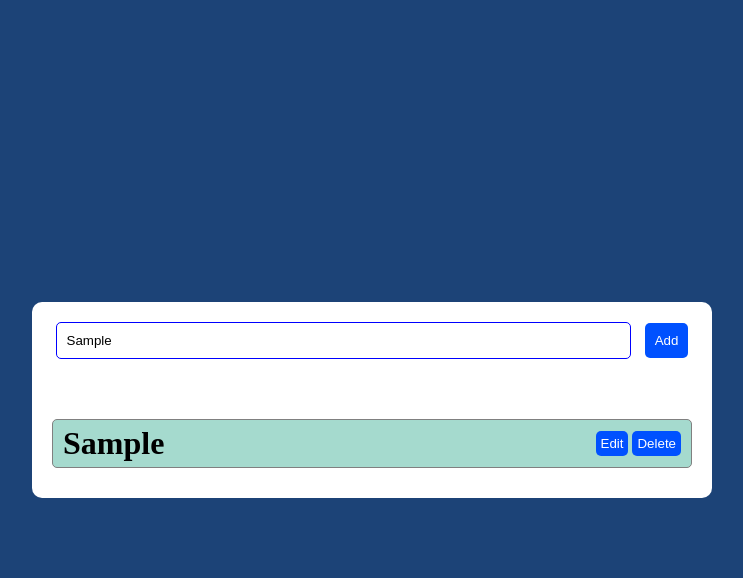
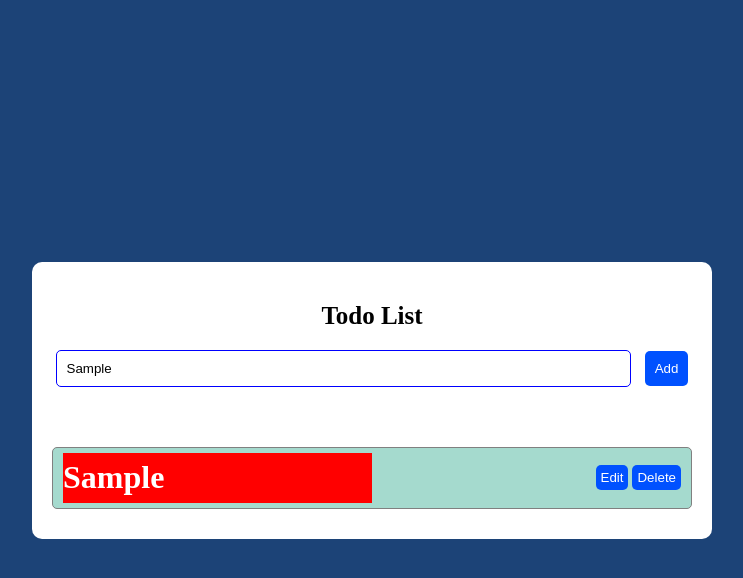
Before and after one commit to mabulous42/todo-list, a plain HTML site: page index.html in a window 1280 px wide. Both pictures are taken after typing "Sample" into the empty fields and a click on the button "Add". Shown: the whole page, without its empty margins (268-1011 px from the left). Drawn offline with Linux system fonts and the light colour scheme.

Commit message:
I added a Todo List text

```diff
--- a/index.html
+++ b/index.html
@@ -12,6 +12,9 @@
 <body>
     <div class="container">
         <div class="small-container">
+            <div class="todo-list">
+                Todo List
+            </div>
             <div>
                 <input type="text" name="" id="input">
                 <button class="add-btn" onclick="addItems()">Add</button>
--- a/script.js
+++ b/script.js
@@ -17,8 +17,8 @@ function addItems() {
             arrayTodo.push(input.value);
         arrayTodo.map((arrayElement, index) => {
             showTodo.innerHTML += `
-        <div class="dis">
-            <h1>${arrayElement}</h1>
+        <div class="display">
+            <h1 id='arrayItem'>${arrayElement}</h1>
             <div>
             <button id='delete-btn' onclick='edit(${index})'>Edit</button>
             <button id='delete-btn' onclick='del(${index})'>Delete</button>
@@ -37,7 +37,7 @@ function del(rem) {
     arrayTodo.map((sh, rem) => {
         console.log(sh, rem);
         showTodo.innerHTML += `
-        <div class="dis">
+        <div class="display">
             <h1>${sh}</h1>
             <div>
                 <button id='delete-btn' onclick='edit(${rem})'>Edit</button>
@@ -54,7 +54,7 @@ function edit(rem) {
     arrayTodo.map((sh, rem) => {
         console.log(sh, rem);
         showTodo.innerHTML += `
-        <div class="dis">
+        <div class="display">
             <h1>${sh}</h1>
             <div>
                 <button id='delete-btn' onclick='edit(${rem})'>Edit</button>
--- a/style.css
+++ b/style.css
@@ -48,15 +48,33 @@
 }
 
 
-.dis{
+.display{
     border: 1px solid grey;
-    padding: 5px;
+    padding: 5px 10px;
     margin-top: 20px;
     margin-bottom: 10px;
     background-color: rgb(165, 218, 206);
     border-radius: 5px;
-    padding: 5px 10px;
     display: flex;
     align-items: center;
     justify-content: space-between;
+    text-align: left;
+    flex-wrap: wrap;
 }
+
+#arrayItem{
+    background-color: red;
+    width: 50%;
+    height: 50px;
+    /* overflow: hidden; */
+    color: white;
+    display: flex;
+    align-items: center;
+    flex-wrap: wrap;
+}
+
+.todo-list{
+    font-size: 25px;
+    font-weight: bold;
+    padding: 20px 0;
+}
```
